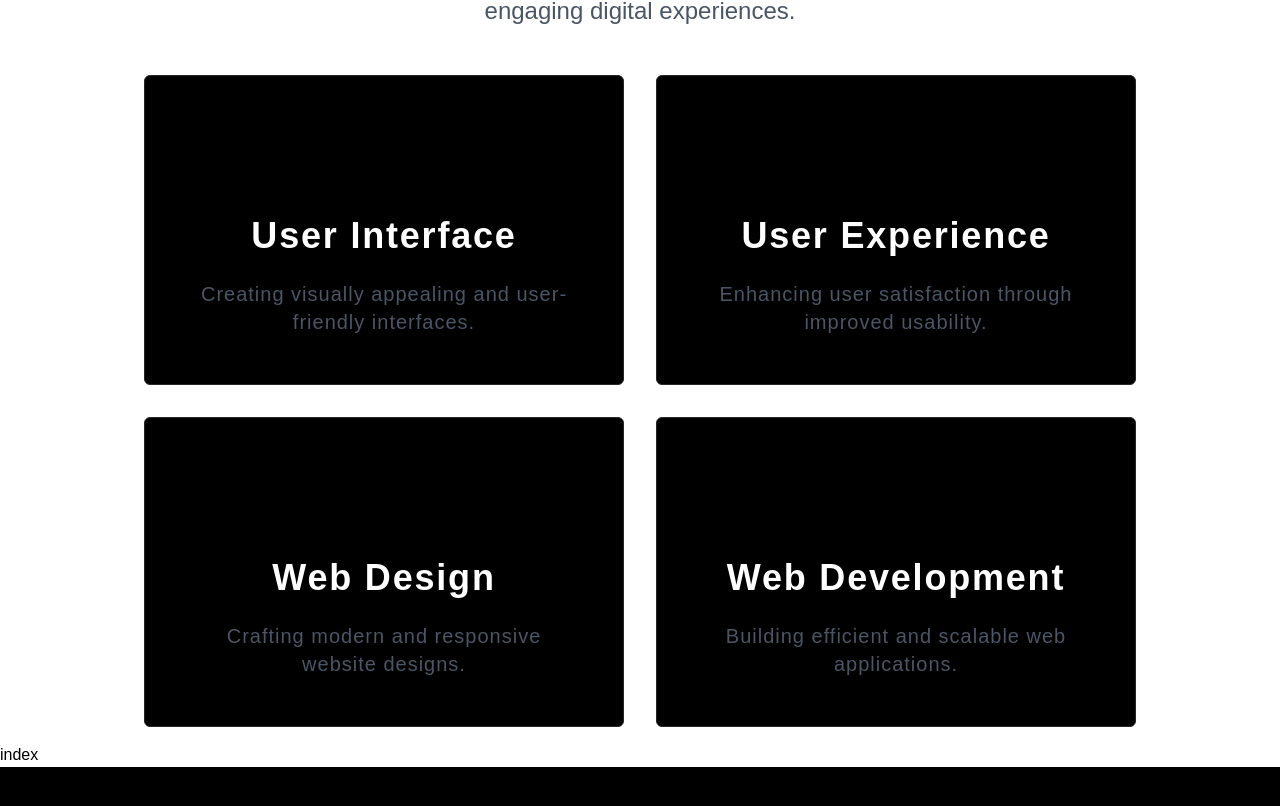
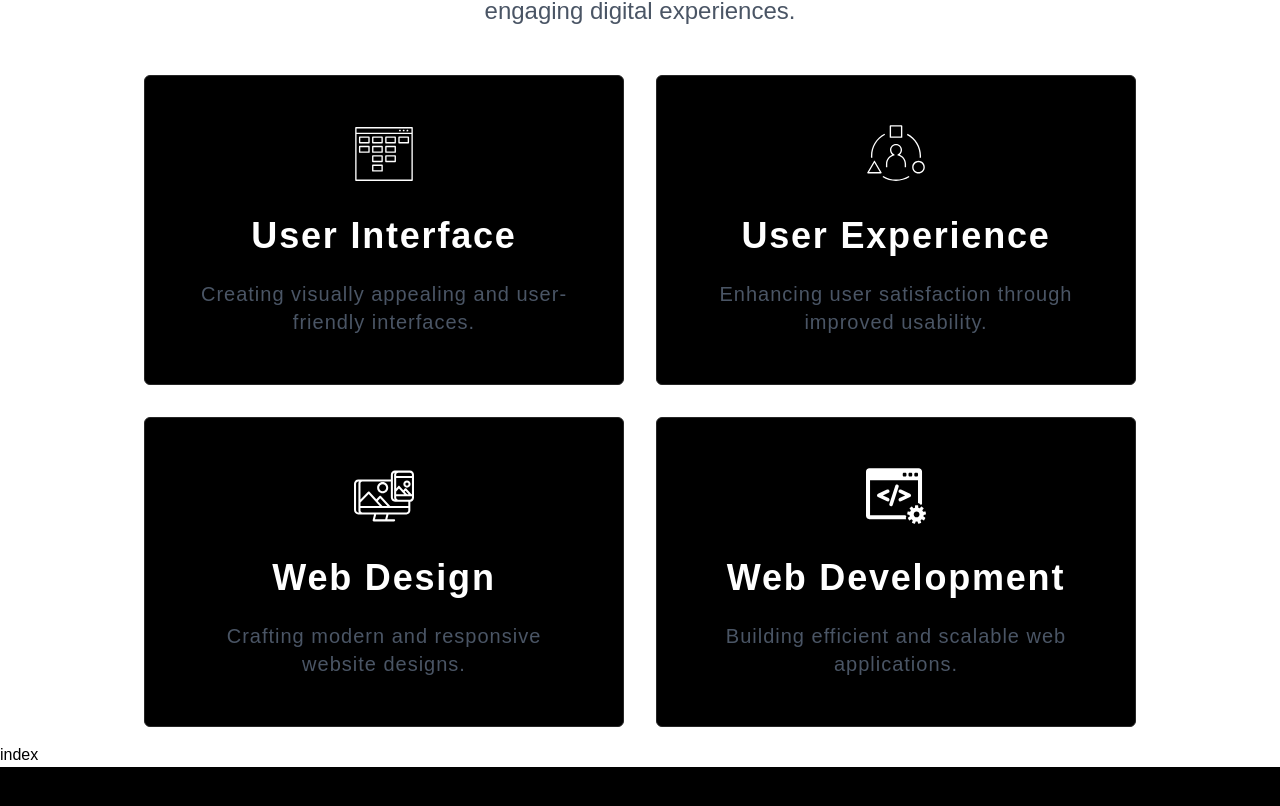
Before and after one commit to mikol-ux/update-portfolio, a Next.js app: page / in a window 1280 px wide. Shown: the part 1719-2525 px from the top of the page. Built offline with nearby package versions, Linux system fonts and the light colour scheme.

Commit message:
fourth, commit

```diff
--- a/app/components/Servicecard/Card.tsx
+++ b/app/components/Servicecard/Card.tsx
@@ -15,7 +15,7 @@ export default function ServiceCard({
             alt={service.title}
             width={60}
             height={60}
-            className="dark:invert"
+            className="invert"
           />
         </div>
         <h3 className="con-text-xl font-semibold text-white mb-2 text-center">
```
